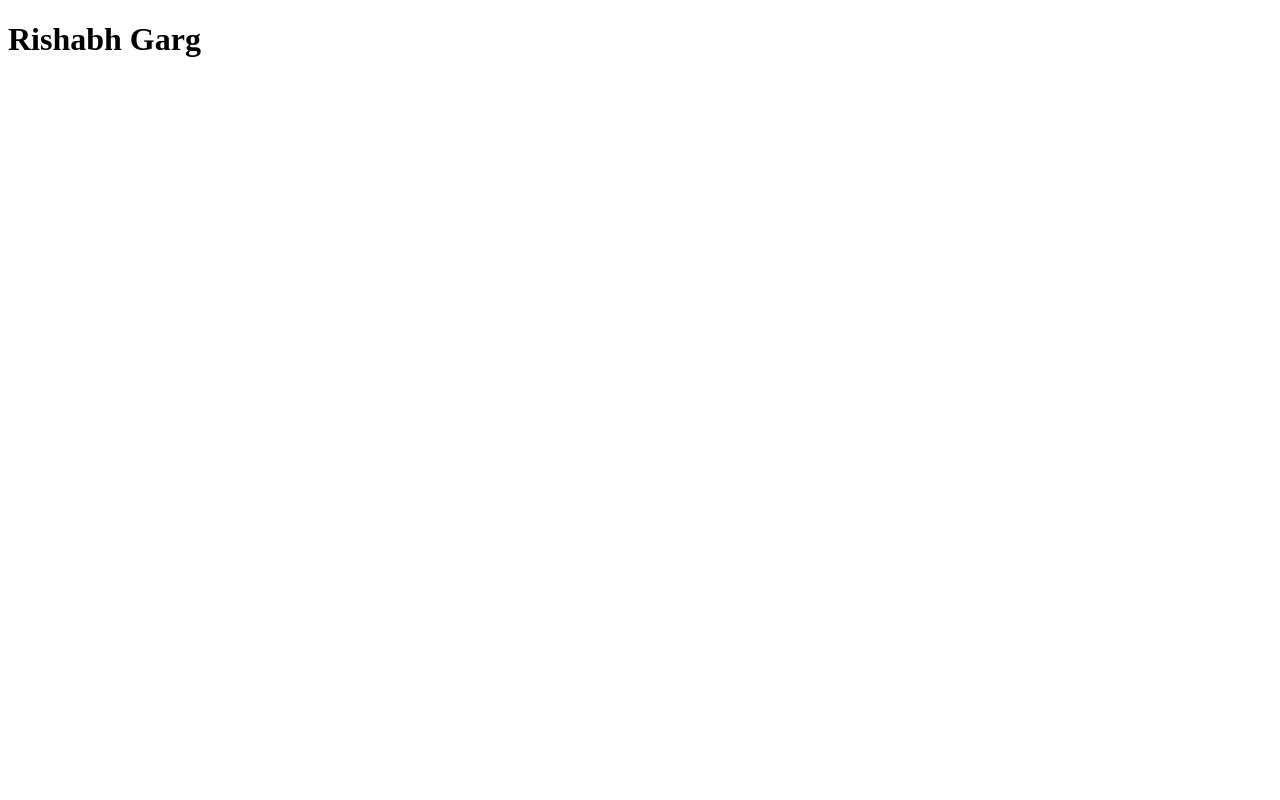
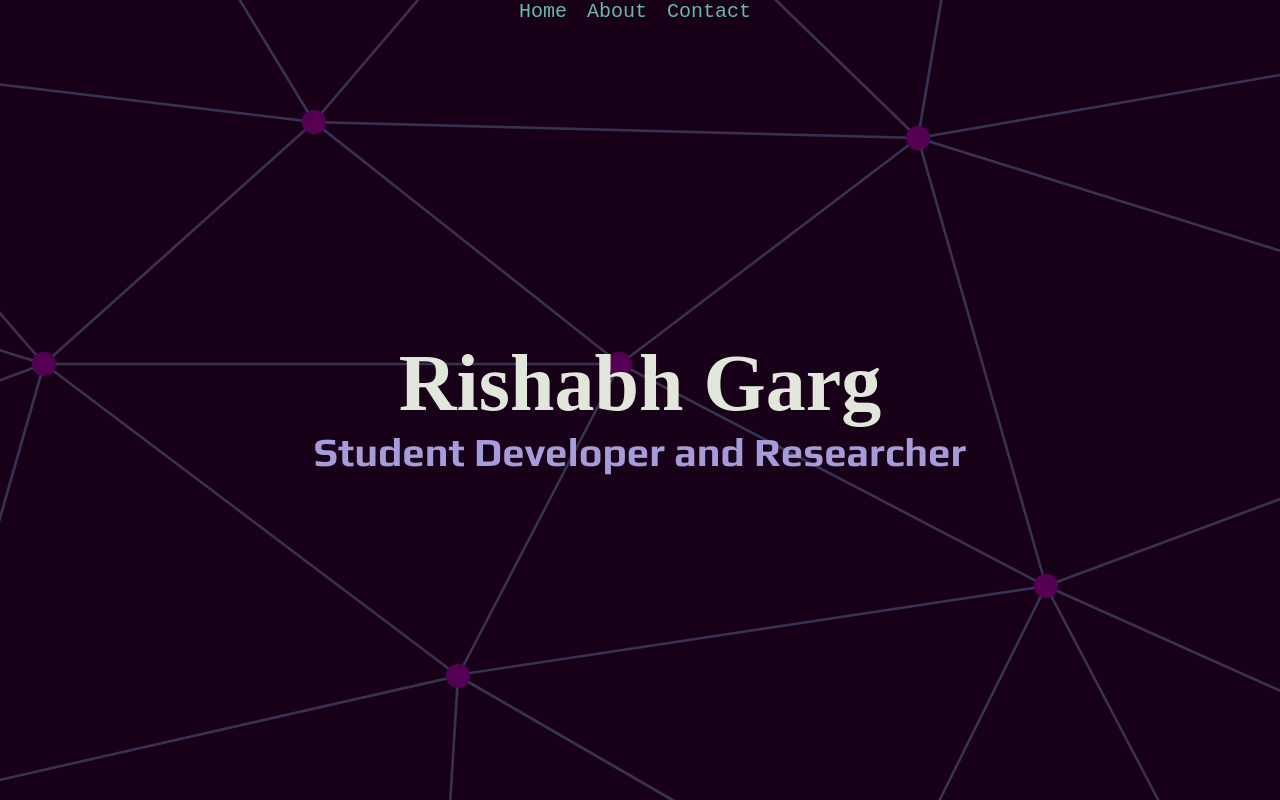
Before and after one commit to CrazeXD/crazexd.github.io, a plain HTML site: page index.html in a window 1280 px wide. Drawn offline with Linux system fonts and the light colour scheme; a web font is replaced by a local one.

Commit message:
Add initial HTML structure and CSS styles for landing page

```diff
--- a/index.html
+++ b/index.html
@@ -4,8 +4,22 @@
     <meta charset="UTF-8">
     <meta name="viewport" content="width=device-width, initial-scale=1.0">
     <title>Rishabh Garg</title>
+    <script src="script.js"></script>
+    <link rel="stylesheet" href="style.css">
 </head>
 <body>
-    <h1>Rishabh Garg</h1>
+    <div class="hero">
+        <nav>
+            <ul>
+                <li class="nav-item"><a href="index.html">Home</a></li>
+                <li class="nav-item"><a href="about.html">About</a></li>
+                <li class="nav-item"><a href="contact.html">Contact</a></li>
+            </ul>
+        </nav>
+        <div class="container vertical-center">
+            <h1 class="title">Rishabh Garg</h1>
+            <p class="play subtitle"><strong>Student Developer and Researcher</strong></p>
+        </div>
+    </div>
 </body>
 </html>
--- /dev/null
+++ b/style.css
@@ -0,0 +1,92 @@
+@import url('https://fonts.googleapis.com/css2?family=Kode+Mono:wght@400..700&family=Play:wght@400;700&family=Ubuntu+Mono:ital,wght@0,400;0,700;1,400;1,700&display=swap');
+
+/* Fonts */
+.ubuntu-mono {
+    font-family: 'Ubuntu Mono', monospace;
+}
+
+.kode-mono {
+    font-family: 'Kode Mono', monospace;
+}
+
+.play {
+    font-family: 'Play', sans-serif;
+}
+
+body {
+    background-color: #000505;
+    margin: 0;
+    padding: 0;
+}
+
+ul {
+    list-style-type: none;
+    margin: 0;
+    padding: 0;
+    font-family: "Kode Mono", monospace;
+    font-size: 20px;
+    display: flex;
+    justify-content: center;
+}
+
+.nav-item {
+    margin-right: 10px;
+    color: #68BAA3;
+}
+
+.nav-item a {
+    color: #68BAA3;
+    text-decoration: none;
+    padding: 5px;
+    margin: 0px;
+    z-index: 100;
+    position: relative;
+}
+
+.nav-item a:hover {
+    color: #ffffff;
+    background-color: rgba(66, 66, 66, 0.25);
+}
+
+.title {
+    font-size: 80px;
+    color: #e2e7dc;
+    text-align: center;
+    padding-bottom: 0;
+    margin-bottom: 0;
+}
+
+.subtitle {
+    font-size: 40px;
+    color: #a59cd9;
+    text-align: center;
+    margin-top: 0;
+    padding-top: 0;
+}
+
+.hero {
+    background-image: url('/endless-constellation.png');
+    background-position: center;
+    height: 100vh;
+    display: flex;
+    flex-direction: column;
+    justify-content: space-between;
+    align-items: center;
+    position: relative;
+}
+
+.container {
+    width: 100%;
+    height: 100%;
+    display: flex;
+    flex-direction: column;
+    justify-content: center;
+    align-items: center;
+}
+
+.vertical-center {
+    margin: 0;
+    position: absolute;
+    top: 50%;
+    transform: translateY(-50%);
+}
```
Also changed, not shown: endless-constellation.png (added), script.js (added).
